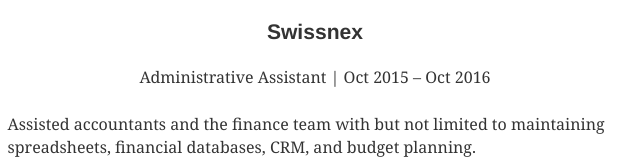
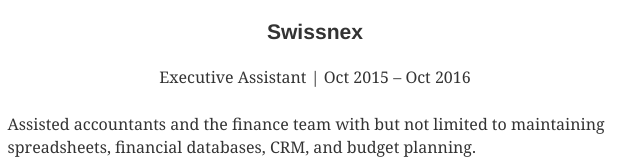
Before and after one commit to jermspeaks/selena-website, a Gatsby site: page /about in a window 1280 px wide. Shown: the part 1518-1686 px from the top of the page, 325-965 px from the left. Built offline with nearby package versions, Linux system fonts and the light colour scheme; Gatsby itself is replaced by a stand-in of ours; some packages are replaced by stand-ins of ours; what typography-theme-github would draw is missing.

Commit message:
Change role title at Swissnex

```diff
--- a/content/__about/resume-en.md
+++ b/content/__about/resume-en.md
@@ -82,7 +82,7 @@
 
 ### Swissnex
 
-Administrative Assistant | Oct 2015 – Oct 2016
+Executive Assistant | Oct 2015 – Oct 2016
 
 <div align="left">
 
```
